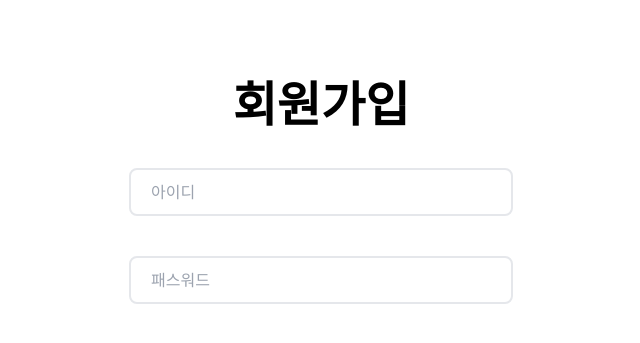
After one commit to won9230/jungleknife, a Python web app: template templates/join.html in a window 1280 px wide. The commit adds this page. Shown: the top 343 px of the page, without its empty margins (319-959 px from the left). Run offline with Jinja, Linux system fonts and the light colour scheme; the template is opened without the code that fills it, so the values that code supplies are empty; style sheets or scripts are compiled from the project's sources.

Commit message:
회원가입생성

```diff
--- /dev/null
+++ b/templates/join.html
@@ -0,0 +1,21 @@
+<!DOCTYPE html>
+<html lang="en">
+<head>
+    <meta charset="UTF-8">
+    <meta http-equiv="X-UA-Compatible" content="IE=edge">
+    <meta name="viewport" content="width=device-width, initial-scale=1.0">
+    <link href="/dist/output.css" rel="stylesheet">
+    <title>정글에서 나침반 빌리기</title>
+</head>
+<body class="mt-20">
+    <div class= "flex justify-center items-center">
+        <div class="flex flex-col">
+            <div class ="flex justify-center items-center">
+                <h1 class = "text-5xl font-bold">회원가입</h1>
+            </div>
+            <input class="border-2  w-96 h-12 p-5 m-10 block outline-none rounded-lg" type ="id"placeholder="아이디">
+            <input class="border-2  w-96 h-12 p-5 m-10 mt-0 block outline-none rounded-lg" type ="id"placeholder="패스워드">
+        </div>
+    </div>
+</body>
+</html>
--- a/templates/main.html
+++ b/templates/login.html
@@ -4,10 +4,11 @@
   <meta charset="UTF-8">
   <meta name="viewport" content="width=device-width, initial-scale=1.0">
   <link href="/dist/output.css" rel="stylesheet">
+  <title>정글에서 나침반 빌리기</title>
 </head>
 <body class = "mt-20">
         <div class= "flex justify-center items-center">
-          <h1 class="text-5xl font-bold block">
+          <h1 class="text-5xl font-bold">
         정글에서 <span class ="text-green-400">나침반</span> 빌리기
         </h1>
 
```
